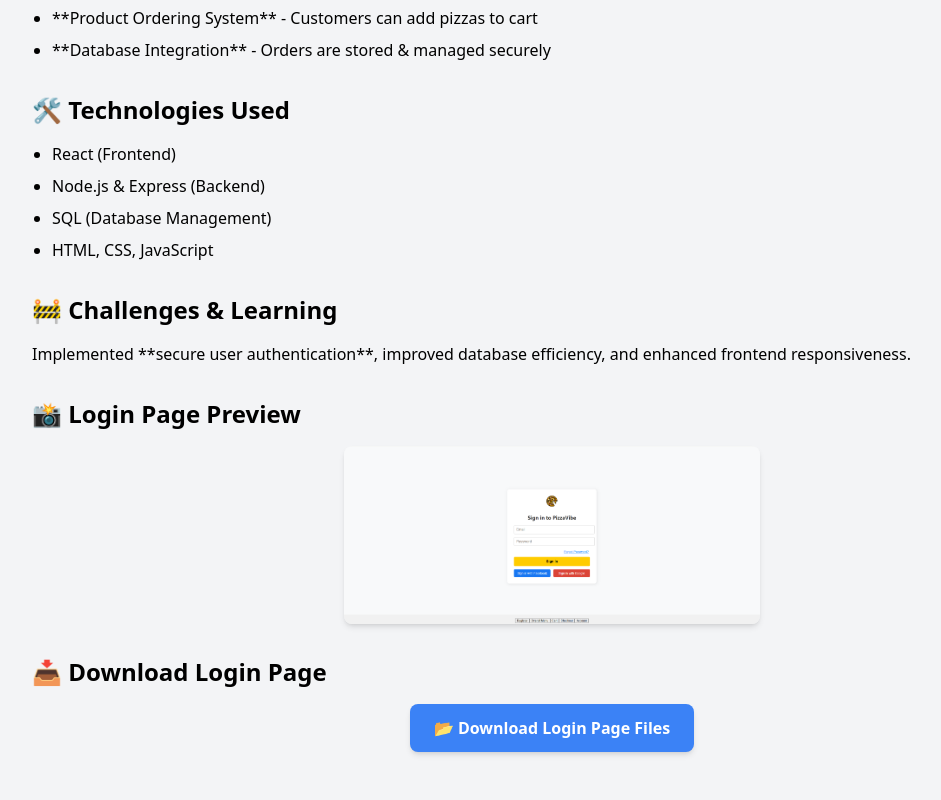
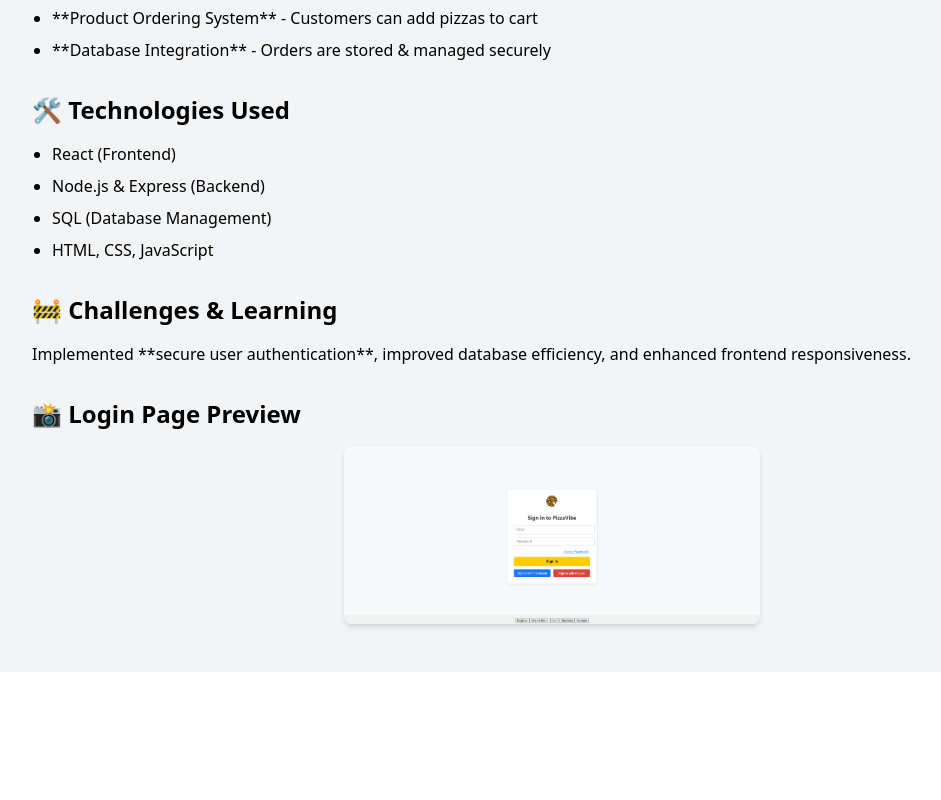
Before and after one commit to Unlinedfaun7162/personalsite, a React (Create React App) app: page /achievements/pizza-store in a window 1280 px wide. Shown: the part 386-1186 px from the top of the page, without its empty margins (88-1029 px from the left). After the commit the page ends 1082 px from the top, so only its background shows below. Built offline with nearby package versions, Linux system fonts and the light colour scheme; the HTML template or start-up script is replaced by a standard one.

Commit message:
Fixed Grocery, Pizza-login, Resume

```diff
--- a/src/pages/GroceryStore.js
+++ b/src/pages/GroceryStore.js
@@ -52,7 +52,7 @@ const GroceryStore = () => {
         {Array.from({ length: 8 }).map((_, index) => (
           <img
             key={index}
-            src={`/database${index + 1}.png`}
+            src={`./${process.env.PUBLIC_URL}/database${index + 1}.png`}
             alt={`Database Design ${index + 1}`}
             className="rounded-lg shadow-md w-full h-auto object-contain border"
           />
--- a/src/pages/PizzaStore.js
+++ b/src/pages/PizzaStore.js
@@ -41,17 +41,6 @@ const PizzaStore = () => {
         />
       </div>
 
-      {/* Download link for login page project */}
-      <h2 className="text-2xl font-bold mt-8 mb-4">📥 Download Login Page</h2>
-      <div className="mt-4 flex justify-center">
-        <a
-          href="/pizza-login.zip"
-          download="PizzaStore_Login.zip"
-          className="px-6 py-3 bg-blue-500 text-white font-semibold rounded-lg shadow-md hover:bg-blue-400 transition"
-        >
-          📂 Download Login Page Files
-        </a>
-      </div>
     </div>
   );
 };
```
Also changed, not shown: 1 other file (tests, documents, lock files or other folders).
